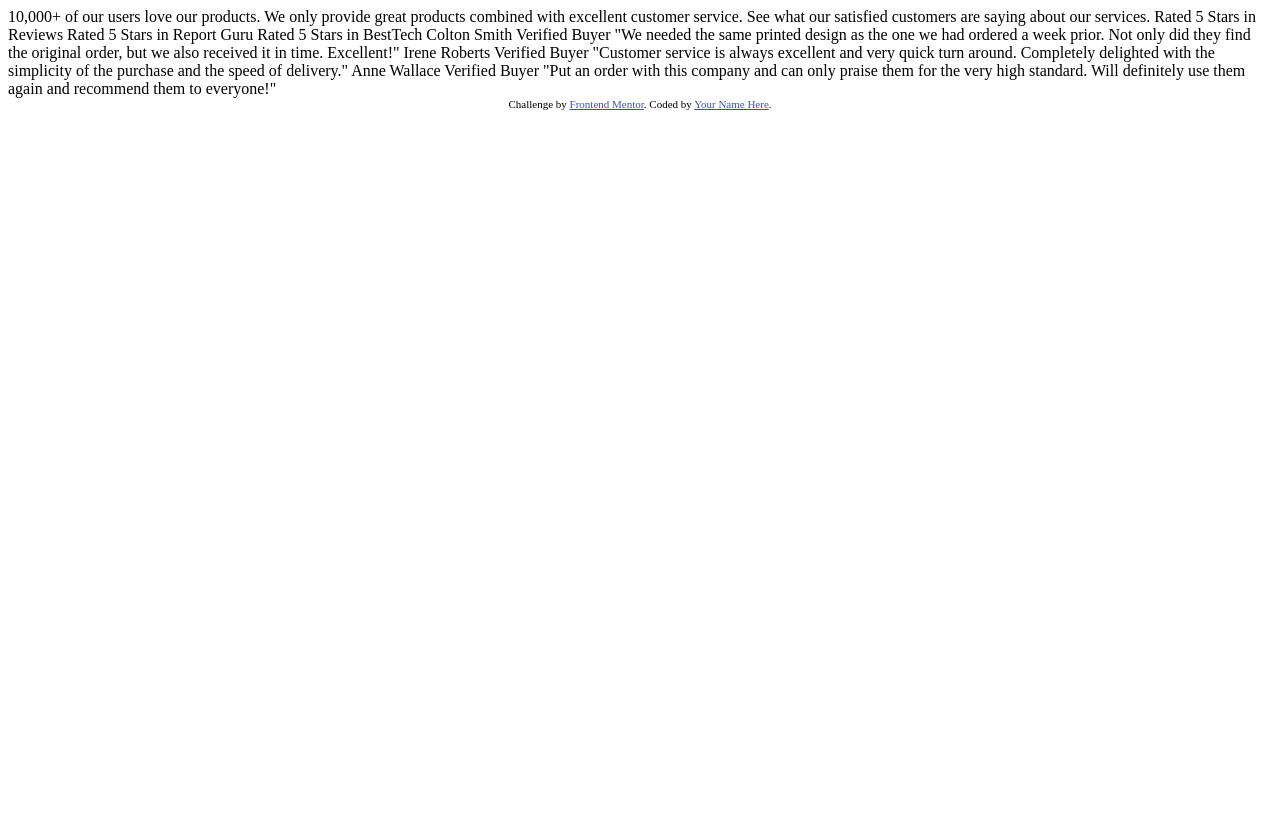
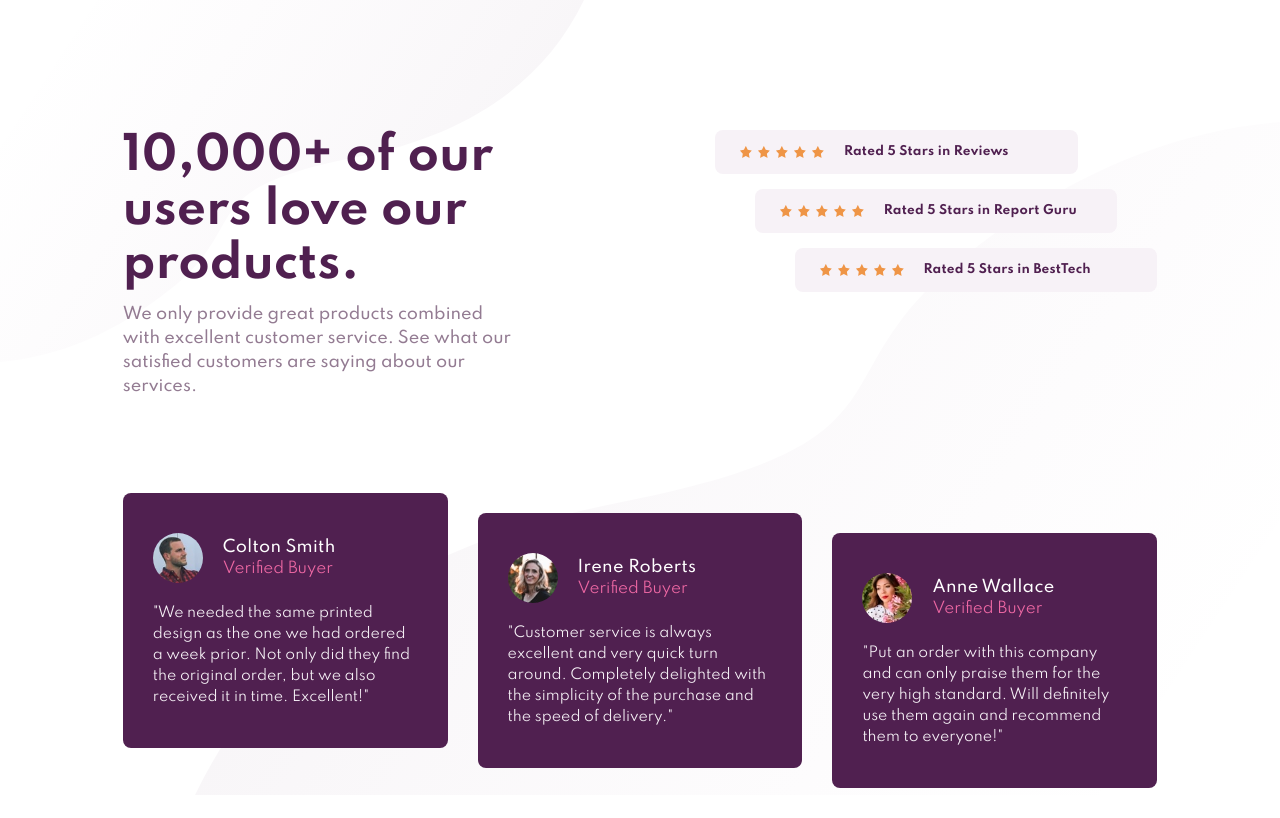
Before and after one commit to AbdullahiAA/social-proof-section, a plain HTML site: page index.html in a window 1280 px wide. Drawn offline with Linux system fonts and the light colour scheme.

Commit message:
Desktop Version Completed!

```diff
--- a/index.html
+++ b/index.html
@@ -14,6 +14,8 @@
 
   <title>Frontend Mentor | Social proof section</title>
 
+  <link rel="stylesheet" href="./styles.css">
+
   <!-- Feel free to remove these styles or customise in your own stylesheet 👍 -->
   <style>
     .attribution {
@@ -26,36 +28,102 @@
   </style>
 </head>
 <body>
-    10,000+ of our users love our products.
 
-    We only provide great products combined with excellent customer service.
-    See what our satisfied customers are saying about our services.
+  <div class="container">
+    <div class="row one">
+      <div class="intro">
+        <div class="intro__container">
+          <h1>10,000+ of our users love our products.</h1>
+          <p>We only provide great products combined with excellent customer service. See what our satisfied customers are saying about our services.</p>
+        </div>
+      </div>
 
-    Rated 5 Stars in Reviews
-    Rated 5 Stars in Report Guru
-    Rated 5 Stars in BestTech
+      <div class="ratings">
+        <div class="rating one">
+          <div class="stars">
+            <img src="./images/icon-star.svg" alt="Ratings">
+            <img src="./images/icon-star.svg" alt="Ratings">
+            <img src="./images/icon-star.svg" alt="Ratings">
+            <img src="./images/icon-star.svg" alt="Ratings">
+            <img src="./images/icon-star.svg" alt="Ratings">
+          </div>
+          <p>Rated 5 Stars in Reviews</p>
+        </div>
+        <div class="rating two">
+          <div class="stars">
+            <img src="./images/icon-star.svg" alt="Ratings">
+            <img src="./images/icon-star.svg" alt="Ratings">
+            <img src="./images/icon-star.svg" alt="Ratings">
+            <img src="./images/icon-star.svg" alt="Ratings">
+            <img src="./images/icon-star.svg" alt="Ratings">
+          </div>
+          <p>Rated 5 Stars in Report Guru</p>
+        </div>
+        <div class="rating three">
+          <div class="stars">
+            <img src="./images/icon-star.svg" alt="Ratings">
+            <img src="./images/icon-star.svg" alt="Ratings">
+            <img src="./images/icon-star.svg" alt="Ratings">
+            <img src="./images/icon-star.svg" alt="Ratings">
+            <img src="./images/icon-star.svg" alt="Ratings">
+          </div>
+          <p>Rated 5 Stars in BestTech</p>
+        </div>
+      </div>
+    </div>
 
-    Colton Smith
-    Verified Buyer
-    "We needed the same printed design as the one we had ordered a week prior.
-    Not only did they find the original order, but we also received it in time.
-    Excellent!"
+    <div class="row two">
+      <div class="card one">
+        <div class="card__header">
+          <div class="card__profile">
+            <img src="./images/image-colton.jpg" alt="">
+          </div>
+          <div class="card__info">
+            <h4>Colton Smith</h4>
+            <p>Verified Buyer</p>
+          </div>
+        </div>
+        <div class="card__body">
+          <p>"We needed the same printed design as the one we had ordered a week prior. Not only did they find the original order, but we also received it in time.
+            Excellent!"</p>
+        </div>
+      </div>
+      <div class="card two">
+        <div class="card__header">
+          <div class="card__profile">
+            <img src="./images/image-irene.jpg" alt="">
+          </div>
+          <div class="card__info">
+            <h4>Irene Roberts</h4>
+            <p>Verified Buyer</p>
+          </div>
+        </div>
+        <div class="card__body">
+          <p>"Customer service is always excellent and very quick turn around. Completely delighted with the simplicity of the purchase and the speed of delivery."</p>
+        </div>
+      </div>
+      <div class="card three">
+        <div class="card__header">
+          <div class="card__profile">
+            <img src="./images/image-anne.jpg" alt="">
+          </div>
+          <div class="card__info">
+            <h4>Anne Wallace</h1>
+            <p>Verified Buyer</p>
+          </div>
+        </div>
+        <div class="card__body">
+          <p>"Put an order with this company and can only praise them for the very high standard. Will definitely use them again and recommend them to everyone!"</p>
+        </div>
+      </div>
+    </div>
+  </div>
 
-    Irene Roberts
-    Verified Buyer
-    "Customer service is always excellent and very quick turn around. Completely
-    delighted with the simplicity of the purchase and the speed of delivery."
-
-    Anne Wallace
-    Verified Buyer
-    "Put an order with this company and can only praise them for the very high
-    standard. Will definitely use them again and recommend them to everyone!"
-
-    <div class="attribution">
+  <!-- <div class="attribution">
     Challenge by
     <a href="https://www.frontendmentor.io?ref=challenge" target="_blank"
       >Frontend Mentor</a
     >. Coded by <a href="#">Your Name Here</a>.
-    </div>
+  </div> -->
 </body>
 </html>
--- /dev/null
+++ b/styles.scss
@@ -0,0 +1,193 @@
+@import url('https://fonts.googleapis.com/css2?family=Spartan:wght@400;500;700&display=swap');
+
+$veryDarkMagenta: hsl(300, 43%, 22%);
+$softPink: hsl(333, 80%, 67%);
+$darkGrayishMagenta: hsl(303, 10%, 53%);
+$lightGrayishMagenta: hsl(300, 24%, 96%);
+$White: hsl(0, 0%, 100%);
+
+* {
+    margin: 0;
+    box-sizing: border-box;
+    z-index: 2;
+    font-family: 'Spartan', sans-serif;
+}
+
+body {
+    height: 100%;
+}
+
+body::before {
+    content: url("./images/bg-pattern-top-desktop.svg");
+    z-index: 1;
+    position: absolute;
+    top: 0;
+    left: 0;
+}
+
+body::after {
+    content: url("./images/bg-pattern-bottom-desktop.svg");
+    z-index: 1;
+    position: absolute;
+    bottom: 0;
+    right: 0;
+}
+
+.container {
+    max-width: 1440px;
+    margin: 0 auto;
+    width: 95%;
+    z-index: 99;
+
+    .row {
+        display: flex;
+        flex-direction: row;
+        padding: 30px;
+        width: 90%;
+        margin: 0 auto;
+    }
+}
+
+.row.one {
+    gap: 150px;
+    margin-top: 100px;
+    margin-bottom: 35px;
+
+    .intro {
+        flex: 1;
+
+        .intro__container {
+            width: 90%;
+
+            h1 {
+                font-weight: 700;
+                font-size: 45px;
+                color: $veryDarkMagenta;
+                line-height: 1.2;
+                margin-bottom: 10px;
+                letter-spacing: .3px;
+            }
+
+            p {
+                color: $darkGrayishMagenta;
+                line-height: 1.5;
+                font-weight: 500;
+            }
+        }
+    }
+
+    .ratings {
+        flex: 1;
+        display: flex;
+        flex-direction: column;
+        gap: 15px;
+
+        .rating {
+            display: flex;
+            align-items: center;
+            gap: 20px;
+            width: 82%;
+            padding: 15px 25px;
+            border-radius: 8px;
+            background-color: $lightGrayishMagenta;
+
+            p {
+                color: $veryDarkMagenta;
+                font-weight: 700;
+                font-size: 12px;
+                letter-spacing: .2px;
+            }
+
+
+            &.two {
+                margin-left: 9%;
+            }
+
+            &.three {
+                margin-left: 18%;
+            }
+
+            .stars {
+                display: flex;
+                gap: 6px;
+                align-items: center;
+
+                img {
+                    width: 12px;
+                    height: 12px;
+                }
+            }
+        }
+    }
+}
+
+.row.two {
+    gap: 30px;
+
+    .card {
+        flex: 1;
+        background-color: $veryDarkMagenta;
+        padding: 40px 30px;
+        border-radius: 8px;
+        display: flex;
+        flex-direction: column;
+        gap: 20px;
+
+        &.one {
+            margin-bottom: 40px;
+        }
+
+        &.two {
+            margin-top: 20px;
+            margin-bottom: 20px;
+        }
+
+        &.three {
+            margin-top: 40px;
+        }
+
+        .card__header {
+            display: flex;
+            flex-direction: row;
+            gap: 20px;
+            align-items: center;
+
+            .card__profile {
+                border-radius: 50%;
+                overflow: hidden;
+                width: 50px;
+                height: 50px;
+
+                img {
+                    width: 100%;
+                    height: 100%;
+                    object-fit: fill;
+                }
+            }
+
+            .card__info {
+
+                h4 {
+                    letter-spacing: .3px;
+                    font-weight: 500;
+                    color: $White;
+                    margin-bottom: 3px;
+                }
+
+                p {
+                    color: $softPink;
+                    font-weight: 200;
+                    font-size: 15px;
+                }
+            }
+        }
+
+        .card__body {
+            p {
+                color: $lightGrayishMagenta;
+                font-size: 14px;
+                line-height: 1.5;
+            }
+        }
+    }
+}
```
Also changed, not shown: styles.css (added), 1 other file. Lines whose indentation alone changed are shown as unchanged.
